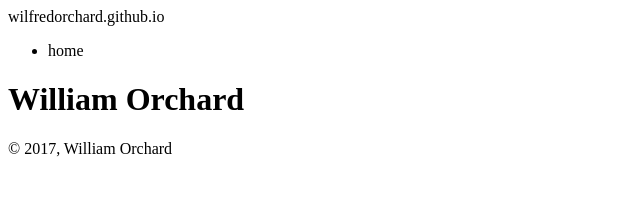
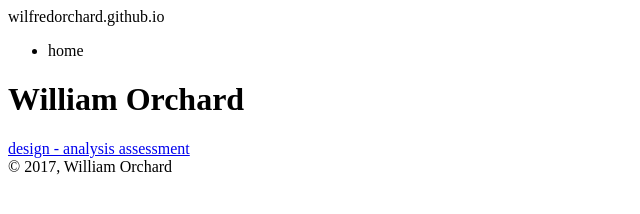
Before and after one commit to wilfredorchard/wilfredorchard.github.io, a plain HTML site: page index.html in a window 1280 px wide. Shown: the whole page, without its empty margins (0-640 px from the left). Drawn offline with Linux system fonts and the light colour scheme.

Commit message:
Added design analysis

```diff
--- a/index.html
+++ b/index.html
@@ -17,9 +17,11 @@
             <ul>
                 <li>home</li>
             </ul>
+
         </nav>
         <main>
         <h1>William Orchard</h1>
+            <a href="https://joedawalker.github.io/design-analysis-assessment.html">design - analysis assessment</a>
         </main>
         <footer>
 <!-- provides info about the site-->
```
